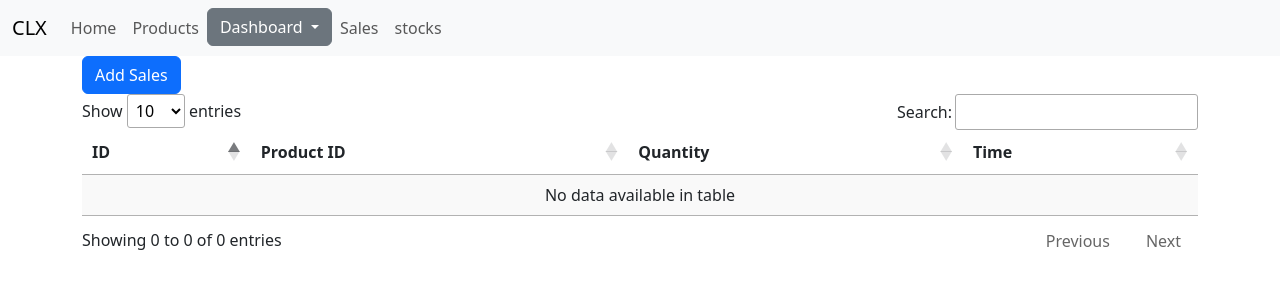
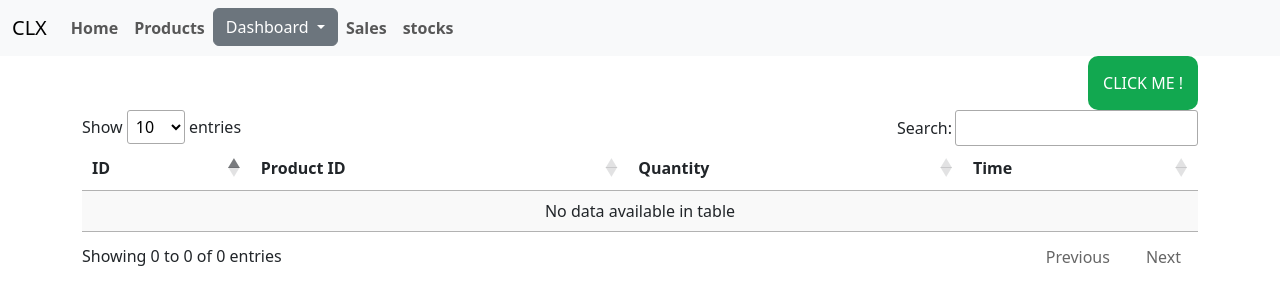
Before and after one commit to steve-leo254/sales_system, a Flask app: page /sales in a window 1280 px wide. Shown: the top 305 px of the page. Run offline with Flask 3, Linux system fonts and the light colour scheme; data that the repository does not hold is empty; some libraries are stand-ins or nearby versions.

Commit message:
chages on button

```diff
--- a/templates/layout.html
+++ b/templates/layout.html
@@ -7,9 +7,21 @@
   <link rel="stylesheet" href="https://cdn.datatables.net/1.13.4/css/jquery.dataTables.css" />
   <link href="https://cdn.jsdelivr.net/npm/bootstrap@5.3.0/dist/css/bootstrap.min.css" rel="stylesheet"
     integrity="sha384-9ndCyUaIbzAi2FUVXJi0CjmCapSmO7SnpJef0486qhLnuZ2cdeRhO02iuK6FUUVM" crossorigin="anonymous">
+  <link rel="preconnect" href="https://fonts.gstatic.com">
+  <link rel="stylesheet" href="https://cdnjs.cloudflare.com/ajax/libs/font-awesome/5.15.4/css/all.min.css">
+  <link href="https://fonts.googleapis.com/css2?family=Poppins:wght@300;500;600&display=swap" rel="stylesheet">
+  <link rel="stylesheet" href="style.css">
   <title>{% block title %}{% endblock %}</title>
 
+
 </head>
+<style>
+  .nav-item {
+    font-weight: 600;
+
+
+  }
+</style>
 
 <body>
   <nav class="navbar navbar-expand-lg bg-body-tertiary">
--- a/templates/sales.html
+++ b/templates/sales.html
@@ -10,12 +10,25 @@
 <body>
     {% extends "layout.html" %}
     {% block content %}
+    <style>
+        .center-button {
+        top:50%;
+        background-color:#12a850;
+        color: #fff;
+        border:none;
+        border-radius:10px;
+        padding:15px;
+        min-height:25px;
+        float: right;
+        min-width: 100px;
 
+    }
+    </style>
 
     <div class="container">
         <!-- Button trigger modal -->
-    <button type="button" class="btn btn-primary" data-bs-toggle="modal" data-bs-target="#exampleModal">
-        Add Sales
+        <button type="button" class="center-button" data-bs-toggle="modal" data-bs-target="#exampleModal">
+            CLICK ME !
         </button>
 
         <!-- Modal -->
@@ -23,7 +36,7 @@
             <div class="modal-dialog">
                 <div class="modal-content">
                     <div class="modal-header">
-                    <h1 class="modal-title fs-5" id="exampleModalLabel">Sales</h1>
+                        <h1 class="modal-title fs-5" id="exampleModalLabel">ADD SALES</h1>
                         <button type="button" class="btn-close" data-bs-dismiss="modal" aria-label="Close"></button>
                     </div>
                     <div class="modal-body">
```
Also changed, not shown: templates/login.html (+4 -6 lines), templates/products.html (+17 -3 lines). Lines whose indentation alone changed are shown as unchanged.
